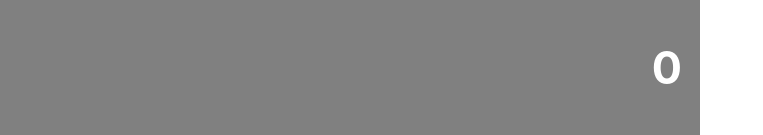
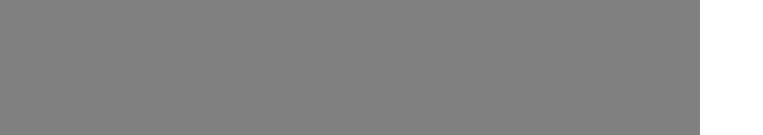
Before and after one commit to javitocor/calculator-React, a React (Create React App) app: page / in a window 1280 px wide. Shown: the top 135 px of the page, without its empty margins (0-763 px from the left). Built offline with nearby package versions, Linux system fonts and the light colour scheme.

Commit message:
implement app class to return result

```diff
--- a/src/components/App.js
+++ b/src/components/App.js
@@ -1,7 +1,6 @@
 import React from 'react';
 import ButtonPanel from './ButtonPanel';
 import Display from './Display';
-// eslint-disable-next-line no-unused-vars
 import calculate from '../logic/calculate';
 
 class App extends React.Component {
@@ -12,13 +11,26 @@ class App extends React.Component {
       next: null,
       operation: null,
     };
+    this.handleClick = this.handleClick.bind(this);
+    this.passResult = this.passResult.bind(this);
+  }
+
+  handleClick(buttonName) {
+    const calculation = calculate(this.state, buttonName);
+    this.setState(calculation);
+  }
+
+  passResult() {
+    const { total, next, operation } = this.state;
+    const result = [total, next, operation].filter(item => item !== null);
+    return result === result.length <= 0 ? undefined : result;
   }
 
   render() {
     return (
       <div className="App">
-        <Display />
-        <ButtonPanel />
+        <Display result={this.passResult} />
+        <ButtonPanel clickHandler={this.handleClick} />
       </div>
     );
   }
```
